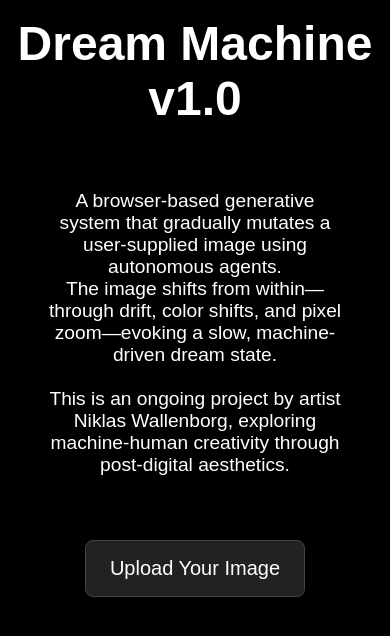
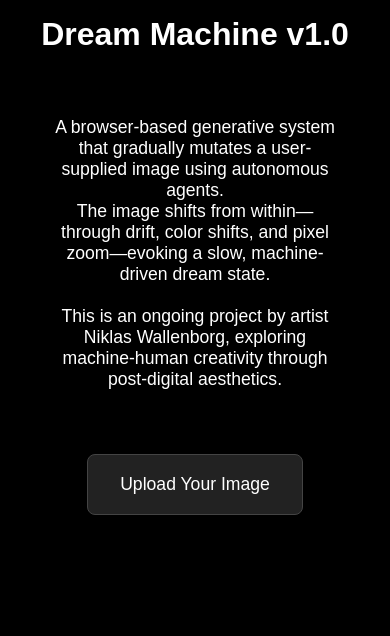
Before and after one commit to Wallenborg/dream-img, a plain HTML site: page index.html in a window 390 px wide. Drawn offline with Linux system fonts and the light colour scheme.

Commit message:
fix mobil

```diff
--- a/style.css
+++ b/style.css
@@ -81,9 +81,22 @@ canvas {
   image-rendering: pixelated;
 }
 @media (max-width: 600px) {
+  header {
+    font-size: 2rem;
+  }
+
+  #start-screen h1 {
+    font-size: 2rem;
+  }
+
   #start-screen p {
-    font-size: 1.2rem;
+    font-size: 1.1rem;
     padding: 0 1rem;
   }
 
+  button,
+  label {
+    font-size: 1.1rem;
+    padding: 1.2rem 2rem;
+  }
 }
```
